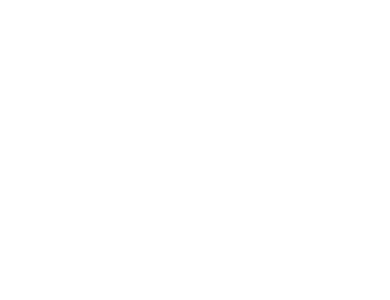
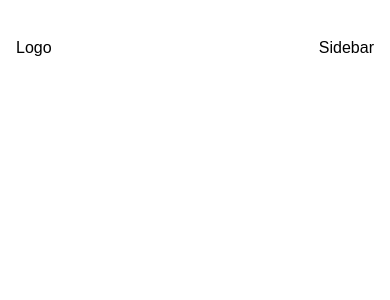
Before and after one commit to WendelBonucci/cheiva-cake-s, a Next.js app: page / in a window 390 px wide. Shown: the top 300 px of the page. Built offline with nearby package versions, Linux system fonts and the light colour scheme.

Commit message:
Criação da estrutura do Header
Desenvolvi uma estrutura simples para o Header, que traz uma divisão para as sessões que serão importadas e responsividade.

```diff
--- a/src/app/layout.tsx
+++ b/src/app/layout.tsx
@@ -1,5 +1,6 @@
 import type { Metadata } from "next";
 import "./globals.css";
+import Header from "@/components/layout/Header/Header";
 
 export const metadata = {
   title: "Cheiva Cake'S | Confeitaria de Bolos, Doces e Sobremesas",
@@ -65,7 +66,8 @@ export default function RootLayout({
   children: React.ReactNode;
 }>) {
   return (
-    <html lang="pt-BR"className={''}>
+    <html lang="pt-BR" className={''}>
+      <Header />
       <body className="min-h-full flex flex-col">{children}</body>
     </html>
   );
--- a/src/components/layout/Header/Header.tsx
+++ b/src/components/layout/Header/Header.tsx
@@ -10,7 +10,7 @@ export default function Header() {
     const [isMobile, setIsMobile] = useState(false);
 
     useEffect(() => {
-        const checkScreen = () => setIsMobile(window.innerWidth <= 748);
+        const checkScreen = () => setIsMobile(window.innerWidth <= 768); // Ajustado para o padrão md (768px)
         checkScreen();
 
         const handleScroll = () => setScrolled(window.scrollY > 20);
@@ -24,23 +24,24 @@ export default function Header() {
     }, []);
 
     return (
-        <header
-            className={`fixed top-0 w-full z-50 transition-all duration-500 border-b
-            ${scrolled
-                    ? "h-16 bg-white/80 backdrop-blur-md border-gray/20 shadow-md"
-                    : "h-24 bg-white border-transparent"}`}>
-            <div className="" />
+        <header className={`fixed top-0 left-0 w-full z-50 transition-all duration-500 border-b flex items-center
+            ${scrolled ? "h-16 bg-white/95 backdrop-blur-md border-black/5 shadow-sm" : "h-24 bg-transparent border-transparent"}`}>
+            <div className="w-full max-w-7xl mx-auto px-4 sm:px-6 lg:px-8 flex items-center justify-between">
 
-            <section className="">
+                <div className="shrink-0"><Logo /></div>
 
-                <div className=""><Logo /></div>
-
-                <div className=""><Navigation /></div>
-
-                {isMobile && (
-                    <div className=""><Sidebar /></div>
+                {!isMobile ? (
+                    <div className="flex items-center gap-8">
+                        <Navigation />
+                        <div className="h-6 w-px bg-black/10" />
+                        <Buttons />
+                    </div>
+                ) : (
+                    <div className="flex items-center">
+                        <Sidebar />
+                    </div>
                 )}
-            </section>
+            </div>
         </header>
     );
 }
```
